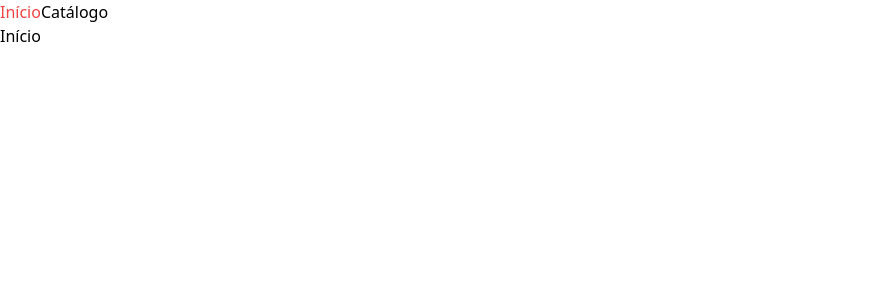
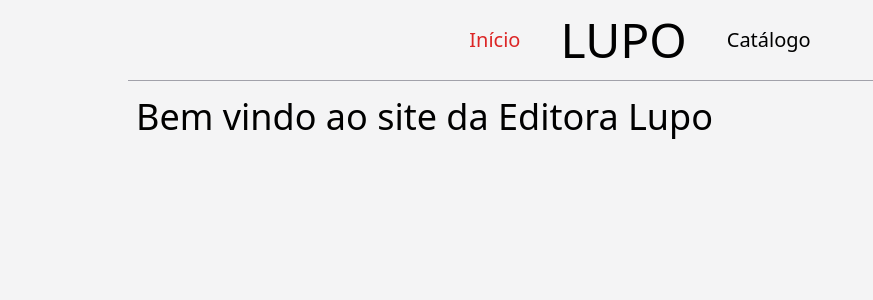
Before and after one commit to luizpoderoso/editora-git, a React (Create React App) app: page / in a window 1280 px wide. Shown: the top 300 px of the page, without its empty margins (0-873 px from the left). Built offline with nearby package versions, Linux system fonts and the light colour scheme.

Commit message:
Some css stuff.
Added some stylization.

```diff
--- a/package.json
+++ b/package.json
@@ -1,6 +1,6 @@
 {
   "name": "editora-git",
-  "version": "0.1.2",
+  "version": "0.1.3",
   "private": true,
   "dependencies": {
     "@testing-library/jest-dom": "^5.17.0",
--- a/src/App/App.jsx
+++ b/src/App/App.jsx
@@ -1,19 +1,23 @@
 import { Route, Routes } from "react-router";
 import Navigation from "./components/Navigation";
+import Home from "./components/Home";
 
 const App = () => {
   return (
-    <div>
-
+    <div className="w-screen h-screen flex flex-col bg-zinc-100">
       <Navigation />
 
-      <main>
-        <Routes>
-          <Route path="/" element={<h1>Início</h1>} />
-          <Route path="/catalogo" element={<h1>Catálogo</h1>} />
-          <Route path="/livros/:isbn" element={<h1>Página de Livro</h1>} />
-          <Route path="/categoria/:category" element={<h1>Página de Livro</h1>} />
-        </Routes>
+      <main className="px-32">
+        <hr className="border-zinc-400"></hr>
+
+        <div className="py-4 px-2">
+          <Routes>
+            <Route path="/" element={<Home />} />
+            <Route path="/catalogo" element={<h1>Catálogo</h1>} />
+            <Route path="/livros/:isbn" element={<h1>Página de Livro</h1>} />
+            <Route path="/categoria/:category" element={<h1>Categoria</h1>} />
+          </Routes>
+        </div>
       </main>
 
     </div>
--- /dev/null
+++ b/src/App/components/Home.jsx
@@ -0,0 +1,9 @@
+const Home = () => {
+  return (
+    <>
+      <h1 className="text-4xl">Bem vindo ao site da Editora Lupo</h1>
+    </>
+  );
+}
+
+export default Home;
--- a/src/App/components/Navigation.jsx
+++ b/src/App/components/Navigation.jsx
@@ -1,10 +1,16 @@
 import { NavLink } from "react-router-dom";
 
-const Navigation = () => (
-  <nav>
-    <NavLink className={({ isActive }) => isActive ? 'text-red-500' : 'transition ease-in-out hover:text-zinc-500'} to='/'>Início</NavLink>
-    <NavLink className={({ isActive }) => isActive ? 'text-red-500' : 'transition ease-in-out hover:text-zinc-500'} to='/catalogo'>Catálogo</NavLink>
-  </nav>
-)
+const Navigation = () => {
+  const texts = require('../../api/texts.json');
+  const cssNavLink = (bool) => bool ? 'text-red-600' : 'transition ease-in-out hover:text-zinc-500'; // return the corret className to NavLink
+
+  return (
+    <nav className="w-full inline-flex items-center justify-center p-4 space-x-10 text-xl">
+      <NavLink className={({ isActive }) => cssNavLink(isActive)} to='/'>Início</NavLink>
+      <h1 className="select-none text-5xl">{texts.title}</h1>
+      <NavLink className={({ isActive }) => cssNavLink(isActive)} to='/catalogo'>Catálogo</NavLink>
+    </nav>
+  );
+};
 
 export default Navigation;
--- /dev/null
+++ b/src/api/texts.json
@@ -0,0 +1,3 @@
+{
+  "title": "LUPO"
+}
```
